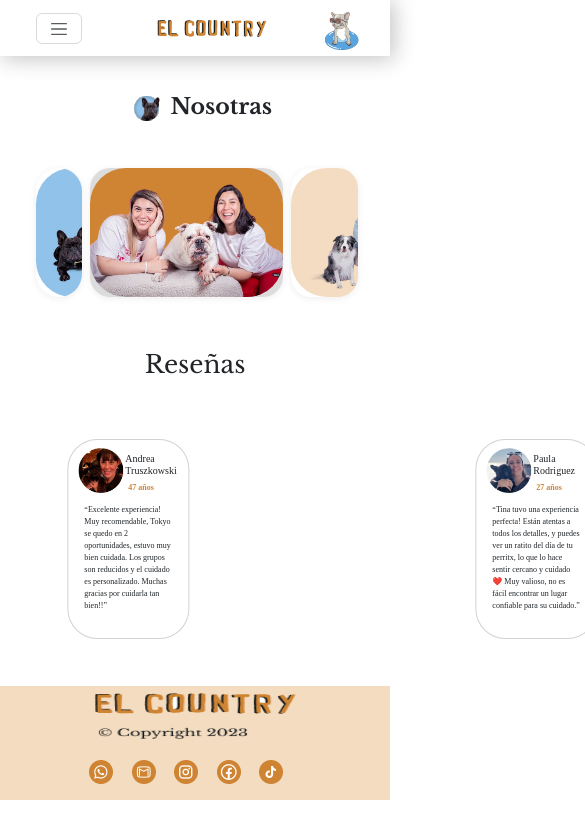
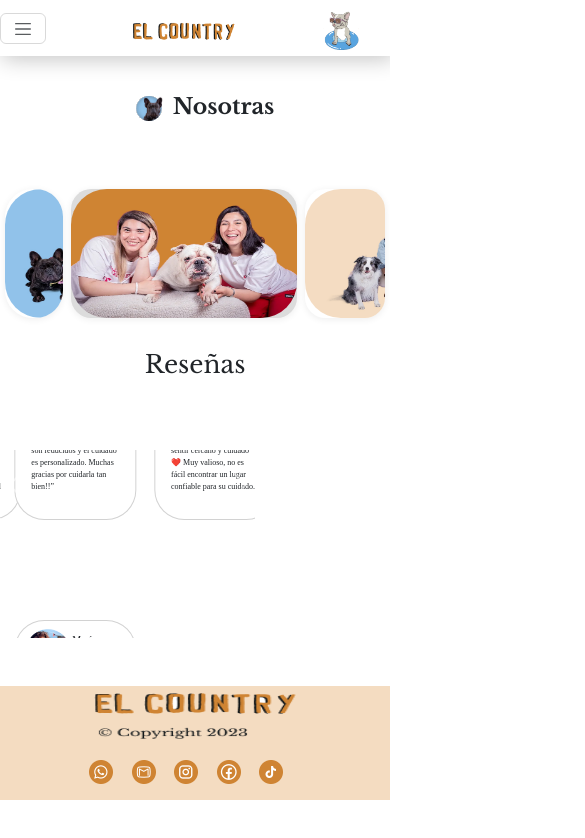
Before and after one commit to JaRafCaPer/guarderia_el_country, a React (Create React App) app: page /conocenos in a window 390 px wide. Shown: the top 838 px of the page, 585 px wide, since content can reach past the window. Built offline with nearby package versions, Linux system fonts and the light colour scheme.

Commit message:
Arreglando el responsive de home y conocenos

```diff
--- a/src/components/CarouselReviews/CarouselReviews.css
+++ b/src/components/CarouselReviews/CarouselReviews.css
@@ -104,14 +104,14 @@ div .col3 {
 
 @media (max-width: 480px){
     .carrusel{
-        width: 100%;
-        height: 250px;
+        width: 65.5vw;
+        height: 100%;
         overflow: hidden;
     }
     .colCard{
-        width: max-content;
+        width: 100vw;
         height: 180px;
-        overflow: hidden;
+
     }
     .card{
         width: fit-content;
--- a/src/components/Conocenos/Conocenos.css
+++ b/src/components/Conocenos/Conocenos.css
@@ -295,7 +295,7 @@
         width: 100%;
     }
     .sec3{
-        width: auto;
+        width: 100vw;
         height: 630px;
         display: flex;
         flex-direction: column;
@@ -305,20 +305,20 @@
     }
 
     .contPrinc {
-        width: auto;
+        width: 100vw;
         height: 267px;
         display: flex;
         flex-direction: column;
         margin: 0px;
     }
     .cabeza{
-        width: 124px;
+        width: 100vw;
         height: 25px;
-        margin-top: 40px;
-        margin-left: 100px;
+        margin: 40px 0px;
         display: flex;
         flex-direction: row;
         align-items: center;
+        justify-content: center;
     }
     .lperroAzul{
         width: 39.4px;
@@ -338,7 +338,7 @@
     }
     .carrouselFotosContainer{
         display: flex;
-        width: auto;
+        width: 100vw;
         height: 178.3px;
         flex-direction: column;
         justify-content: center;
@@ -352,15 +352,18 @@
      display: flex;
      gap: 8px;
      margin-left: 5px;
+     width: 60vw;
     }
     .slide2{
         margin: 0px;
-        width: 328px;
+        width: 100vw;
         height: 130px;
     }
+    .image-container2{
 
+    }
     .imgCar{
-        width: 193.327px;
+        width: 58vw;
         height: 129px;
         flex-shrink: 0;
         border-radius: 20.253px;
@@ -369,21 +372,21 @@
     }
 
     .colCar{
-        width: 46.03px;
+        width: 24.82%;
         height: 129px;
         flex-shrink: 0;
         border-radius: 27.618px;
         background: #FFF;
         box-shadow: 0px 1.4729667901992798px 7.364834785461426px 0px rgba(0, 0, 0, 0.07);
         overflow: hidden;
-        transition: all 0.7s ease;
+        transition: all 0.9s ease;
     }
 
     .colCar1{
        display: none;
     }
     .colCar2{
-        width: 66.283px;
+        width: 30.285%;
         height: 129px;
         flex-shrink: 0;
         border-radius: 20.253px;
@@ -393,7 +396,7 @@
         transition: all 0.7s ease;
     }
     .colCar3{
-        width: 66.283px;
+        width: 34.285%;
         height: 129px;
         flex-shrink: 0;
         border-radius: 20.253px;
@@ -406,7 +409,7 @@
         display: none;
     }
     .colCarT {
-        width: 193.327px;
+        width: fit-content;
         height: 129px;
         flex-shrink: 0;
         border-radius: 20.253px;
@@ -434,7 +437,7 @@
     }
     .carrouselReviews{
         display: flex;
-        width:  auto;
+        width:  100vw;
         height: 188px;
         flex-direction: row;
         align-items: center;
--- a/src/components/Home/Home.css
+++ b/src/components/Home/Home.css
@@ -313,6 +313,7 @@
         align-items: center;
         justify-content: center;
         margin: 0px;
+        padding: 0px;
     }
     .sec1container{
         width: 100%;
@@ -331,16 +332,18 @@
         align-items: center;
     }
     .col1 {
-        width: 322px;
+        width: 100vw;
         height: 275px;
         grid-gap: 16px;
     }
     .texto {
-        width: auto;
+        width: 100vw;
         height: 275px;
         margin: 0px;
         margin-top: 0px;
         align-items: center;
+        flex-direction: column;
+        justify-content: center;
     }
     .pText {
         max-width: 100%;
@@ -353,12 +356,12 @@
         letter-spacing: 0em;
         text-align: center;
         margin: 0px;
-        margin: 20px 46px;
+        margin: 20px 16px;
     }
     .titulo {
         max-width: 100%;
         max-height: 23px;
-        margin: 10.73px 110px 6px;
+        margin: 0px;
         font-family: Libre Baskerville;
         font-size: 24px;
         font-weight: 700;
@@ -422,7 +425,7 @@
     }
 
     .imgPerro{
-        width: 202px;
+        width: auto;
         height: 220px;
         margin: 0px;
         object-fit: cover; /* Ajusta el tamaño de la imagen para que cubra el contenedor */
--- a/src/components/NavBar/NavBar.css
+++ b/src/components/NavBar/NavBar.css
@@ -211,23 +211,23 @@
 
 @media (max-width: 480px) {
     .nav1{
-        width:100%;
+        width:100vw;
         height: 56px;
         display: flex;
         flex-direction: row;
     }
 
     .logoT{
-        width: 100%;
+        width: 100vw;
         height: 56px;
     }
     .containerRow{
-        width: auto;
+        width: 100vw;
         height: 56px;
         align-items: center;
     }
     .logos {
-        width: max-content;
+        width: 100vw;
         margin-top: 20px;
     }
     .lDog{
@@ -247,44 +247,46 @@
     }
 
     .logoN{
-        width: 120px;
+        width: 100%;
         height: 21px;
         margin: 0px;
-        margin-left: 70px;
+        align-content: center;
     }
     .colLogo2{
-        margin-right: 30px;
-
+        margin: 0px;
+        padding: 0px;
+        display: flex;
+        justify-content: center;
+        margin-bottom: 30px;
     }
     .todo{
-        justify-content: end;
-        max-width: 258px;
-        max-height: 800px;
+        justify-content: flex-start;
+        max-width: 100%;
+        max-height: 100vh;
         margin: 0px;
         font-family: 'Libre Baskerville', serif;
-        font-size: 22px;
+        font-size: 14px;
     }
 
     .custom-offcanvas {
-        width: 258px !important;
-        height: 800px;
+        width: 70vw !important;
+        height: 100vh;
     }
     .bloque {
             display: grid;
             grid-template-rows: repeat(4, 48px);
             grid-template-columns: 1fr;
-            width: 376px;
-            height: 192px;
-            margin: 0px;
+            width: 40vw;
+            height: 120px;
+            margin: 34px 20px;
             margin-top: 34px;
 
 
         }
     .navLink{
-        width: 234px;
-        height: 48px;
+        width: 40vw;
+        height: 30px;
         margin: 0px;
-        margin-left: 0px;
         gap: 10px;
 
     }
@@ -294,7 +296,7 @@
         margin: 0;
         padding-top: 15px;
         transition: all 0.3s ease;
-        margin-right: 10px;
+
 
     }
     .navLink:hover{
@@ -304,8 +306,8 @@
 
         color: black;
         border-radius: 160px;
-        width: 234px ;
-        height: 48px;
+        width: 100%;
+        height: 30px;
         padding-top: 5px;
         padding-bottom: 5px;
         padding-left: 10px;
@@ -326,7 +328,7 @@
         padding-left: 10px;
     }
     .iconRedes{
-        width: 24px;
-        height: 24px;
+        width: 15px;
+        height: 15px;
     }
 }
```
